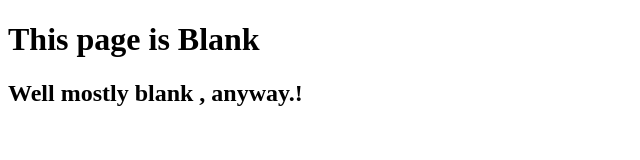
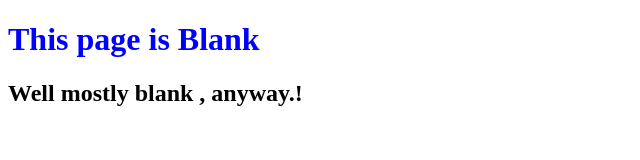
Before and after one commit to Ksandala/0main_openSAP_repo, a plain HTML site: page index.html in a window 1280 px wide. Shown: the whole page, without its empty margins (0-640 px from the left). Drawn offline with Linux system fonts and the light colour scheme.

Commit message:
Added Blue color to H1 in index.html

```diff
--- a/index.html
+++ b/index.html
@@ -5,7 +5,7 @@
 		<title>Empty Web Page</title>
 	</head>
 	<body>
-		<h1>This page is Blank</h1>
+		<h1 style="color:blue">This page is Blank</h1>
 		<h2>Well mostly blank , anyway.!</h2>
 	</body>
 </html>
```
